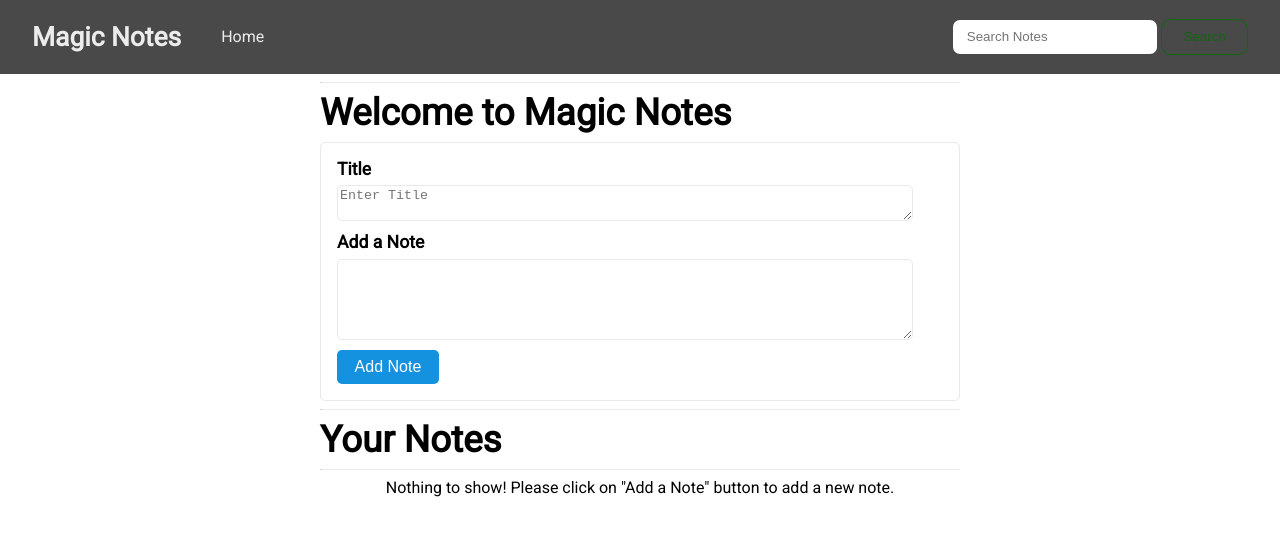
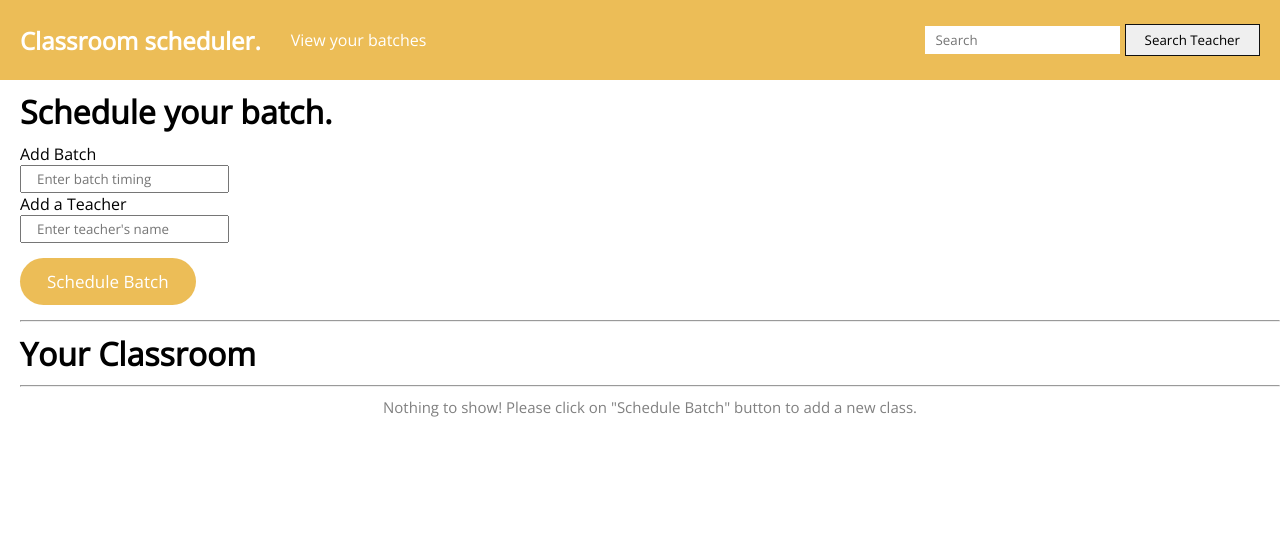
Before and after one commit to RiyaGupta89/Javascript-Challenge-2, a plain HTML site: page index.html in a window 1280 px wide. Drawn offline with nearby package versions, Linux system fonts and the light colour scheme.

Commit message:
Classroom scheduler

```diff
--- a/css/index.css
+++ b/css/index.css
@@ -1,65 +1,99 @@
-*, *::before, *::after {
+@import url('https://fonts.googleapis.com/css2?family=Open+Sans&display=swap');
+
+*, *::after, *::before {
+    padding: 0;
+    margin: 0;
     box-sizing: border-box;
-}
-
-body {
-    margin: 0;
-    padding: 0;
-    font-family: 'Roboto', sans-serif;
-}
-
-header {
-    background-color: rgb(73, 73, 73);
+    font-family: 'Open Sans', sans-serif;
 }
 
 .navbar {
-    width: 95%;
-    margin: 0 auto;
+    background-color: rgb(236, 189, 87);
+    height: 80px;
     display: flex;
+    align-items: center;
+    color: white;
     justify-content: space-between;
-    align-items: center;
 }
 
-.left-side-nav {
+.left {
     display: flex;
     align-items: center;
+    justify-content: flex-start;
+    padding-left: 20px;
 }
 
 .logo {
-    color: rgb(236, 236, 236);
-    font-size: 1.1rem;
+    font-size: 40px;
 }
 
-a {
-    text-decoration: none;
-    color: rgb(236, 236, 236);
-}
-
-a:hover {
-    border-bottom: 2px solid rgb(236, 236, 236);
-    padding-bottom: 0.4em;
-}
-
-li {
+ul li {
+    padding-left: 30px;
     list-style: none;
 }
 
-form input {
-    padding: 0.7em 1em;
-    border-radius: 7px;
-    border: none;
+ul li a {
+    text-decoration: none;
+    color: white;
 }
 
-form input:focus,
-form .btn:focus {
+ul li a:hover {
+    padding-bottom: 5px;
+    border-bottom: 2px solid white;
+}
+
+.searchBox {
+    padding-right: 20px;
+}
+
+#searchTxt {
+    border: none;
+    padding: 5px 10px;
+    /* border-radius: 9px; */
+}
+
+.btn {
+    border: 1px solid #111;
+    padding: 6px 19px;
+    /* border-radius: 9px; */
+}
+
+.btn:hover {
+    background-color: #111;
+    color: white;
+}
+
+input:focus {
     outline: none;
 }
 
-textarea:focus {
-    outline: #0785d3;
+.wrapper {
+    margin-left: 20px;
 }
 
-#notes {
+.heading {
+    padding: 10px 0;
+}
+
+.note-btn {
+    background-color: rgb(236, 189, 87);
+    border: none;
+    padding: 12px 27px;
+    border-radius: 25px;
+    margin: 15px 0;
+    color: white;
+    font-size: 17px;
+}
+
+.note-btn:hover {
+    background-color: rgb(238, 173, 31);
+}
+
+.class {
+    padding: 10px 0;
+}
+
+.showNotes {
     display: flex;
     flex-wrap: wrap;
     justify-content: space-around;
@@ -67,114 +101,25 @@ textarea:focus {
 }
 
 .card {
-    border: 1px solid rgb(233, 233, 233);
-    padding: 0 1em 1em 1em;
-    border-radius: 5px;
-    margin: 0.5em 0;
+    margin: 10px;
+    border: 3px solid gray;
+    border-radius: 10px;
+    padding: 20px;
 }
 
-.card button {
-    padding: 0.5em 1em;
-    background-color: #1491df;
+.deleteBtn {
+    background-color: rgb(238, 173, 31);
     border: none;
-    font-size: 0.8rem;
-    border-radius: 5px;
-    color: #fff;
+    border-radius: 10px;
+    padding: 8px 19px;
+    margin-top: 10px;
+    color: white;
 }
 
-.card button:hover {
-    background-color: #0785d3;
+.deleteBtn:hover {
+    background-color: rgb(204, 142, 9);
 }
 
-form .btn {
-    padding: 0.7em 1.6em;
-    border: 1px solid rgb(14, 104, 14);
-    background-color: transparent;
-    border-radius: 10px;
-    color: rgb(14, 104, 14);
+.wrapper input {
+    padding: 3px 15px;
 }
-
-.btn:hover {
-    color: #fff;
-    background-color: rgb(14, 104, 14);
-}
-
-.container {
-    width: 50%;
-    margin: 0 auto;
-}
-
-.container h1 {
-    font-size: 2.3rem;
-    margin: 0;
-}
-
-.margin-top {
-    margin-top: 0.5em;
-}
-
-.hr {
-    border-top: 1px solid rgb(233, 233, 233);
-    border-bottom: none;
-}
-
-.note-adding {
-    border: 1px solid rgb(233, 233, 233);
-    padding: 1em;
-    border-radius: 5px;
-}
-
-label {
-    font-weight: bold;
-    font-size: 1.1rem;
-}
-
-textarea {
-    border: 1px solid rgb(233, 233, 233);
-    border-radius: 5px;
-    margin: 0.5em 0;
-}
-
-.note-btn {
-    padding: 0.5em 1.1em;
-    background-color: #1491df;
-    border: none;
-    font-size: 1rem;
-    border-radius: 5px;
-    color: #fff;
-}
-
-.note-btn:hover {
-    background-color: #0785d3;
-}
-
-.note-btn:focus,
-.card button:focus {
-    outline: none;
-}
-
-/* responsiveness */
-
-@media (max-width: 1364px) {
-    textarea {
-        width: 45vw;
-    }
-}
-
-@media (max-width: 900px) {
-    .container {
-        width: 90%;
-    }
-}
-
-@media (max-width: 560px) {
-    .container {
-        text-align: center;
-    }
-    .navbar {
-        flex-direction: column;
-    }
-    form {
-        margin-bottom: 1em;
-    }
-}
--- a/index.html
+++ b/index.html
@@ -1,63 +1,54 @@
 <!DOCTYPE html>
 <html lang="en">
-
-<head>
-    <meta charset="UTF-8">
+  <head>
+    <meta charset="UTF-8" />
+    <meta name="viewport" content="width=device-width, initial-scale=1.0" />
     <meta http-equiv="X-UA-Compatible" content="IE=edge">
-    <meta name="viewport" content="width=device-width, initial-scale=1.0">
     <link rel="preconnect" href="https://fonts.gstatic.com">
     <link href="https://fonts.googleapis.com/css2?family=Roboto:ital,wght@0,400;1,300&display=swap" rel="stylesheet">
-    <link rel="stylesheet" href="css/index.css">
-    <title>Notes Website</title>
-</head>
+    <link rel="stylesheet" href="css/index.css" />
+    <title>Classroom Scheduler</title>
+  </head>
 
-<body>
+  <body>
+    <nav class="navbar">
+      <div class="left">
+      <div id="logo"><h1>Classroom scheduler.</h1></div>
+      <div>
+      <ul>
+        <li><a href="#">View your batches</a></li>
+      </ul>
+    </div>
+    </div>
+      <div class="searchBox">
+        <input type="search" name="searchBar" placeholder="Search" id="searchTxt" />
+        <button class="btn">Search Teacher</button>
+    </div>
+    </nav>
 
     <div class="wrapper">
-        <header>
-            <nav class="navbar">
-                <div class="left-side-nav">
-                    <div class="logo">
-                        <h1>Magic Notes</h1>
-                    </div>
+      <h1 class="heading">Schedule your batch.</h1>
+      <label for="addingNote" class="addingNote">Add Batch</label> <br />
+      <input
+        name="textarea"
+        id="title"
+        cols="100"
+        rows="2"
+        placeholder="Enter batch timing"
+      ></input>
+      <br />
+      <label for="addingNote" class="addingNote">Add a Teacher</label> <br />
+      <input name="textarea" id="note-text" cols="100" rows="6" placeholder="Enter teacher's name"></input>
+      <br />
+      <button class="note-btn">Schedule Batch</button>
 
-                    <ul>
-                        <li>
-                            <a href="index.html">Home</a>
-                        </li>
-                    </ul>
-                </div>
+      <hr class="margin-top hr" />
+      <h1 class="class">Your Classroom</h1>
 
-                <form>
-                    <input type="text" id="searchTxt" placeholder="Search Notes">
-                    <button class="btn">Search</button>
-                </form>
-            </nav>
-        </header>
-        <div class="container">
-            <hr class="hr">
-            <h1>Welcome to Magic Notes</h1>
-            <div class="note-adding margin-top">
-                <label for="title">Title</label>
-                <br>
-                <textarea name="title" id="title" cols="90" rows="2" placeholder="Enter Title"></textarea>
-                <br>
-                <label for="note">Add a Note</label> <br>
-                <textarea name="note" id="note-text" cols="90" rows="5" value="vfd"></textarea> <br>
-                <button class="note-btn">Add Note</button>
-            </div>
-
-            <hr class="hr">
-            <h1>Your Notes</h1>
-            <hr class="hr">
-            <div id="notes">
-
-            </div>
-        </div>
-
+      <hr class="hr"/>
+      <div class="showNotes" id="notes"></div>
     </div>
 
     <script src="js/index.js"></script>
-</body>
-
+  </body>
 </html>
--- a/js/index.js
+++ b/js/index.js
@@ -15,9 +15,14 @@ button.addEventListener("click", function (e) {
         textArea: textArea.value
     }
 
+
+
+
+
     notesObj.push(myObj);
     localStorage.setItem("notes", JSON.stringify(notesObj));
     textArea.value = '';
+    title.value = '';
     showNotes();
 });
 
@@ -35,16 +40,20 @@ function showNotes() {
             html += `
         <div>
         <div class="card">
-            <h2>${element.title} </h2>
-            <p>${element.textArea}</p>
-            <button onClick="deleteNote(this.id)" id="${index}">Delete Note</button>
+            <h2>${element.textArea} </h2>
+            <p>${element.title}</p>
+            <button onClick="deleteNote(this.id)" id="${index}" class="deleteBtn">Delete Note</button>
         </div>
         </div>`;
     });
 
-    const insertNotes = document.getElementById("notes");
+    let insertNotes = document.getElementById("notes");
     if (notesObj.length == 0) {
-        insertNotes.innerHTML = `Nothing to show! Please click on "Add a Note" button to add a new note.`
+
+        insertNotes.innerHTML = `Nothing to show! Please click on "Schedule Batch" button to add a new class.`
+        insertNotes.style.color = "gray";
+        insertNotes.style.paddingTop = "10px";
+        insertNotes.style.fontSize = "15px";
     } else {
         insertNotes.innerHTML = html;
     }
@@ -70,7 +79,7 @@ searchTxt.addEventListener("input", function () {
     console.log("input event fired", inputVal);
     let cards = document.getElementsByClassName("card");
     Array.from(cards).forEach(function (element) {
-        let cardTxt = element.getElementsByTagName('p')[0].innerHTML;
+        let cardTxt = element.getElementsByTagName('h2')[0].innerHTML;
         if (cardTxt.includes(inputVal)) {
             element.style.display = "block";
         } else {
```
